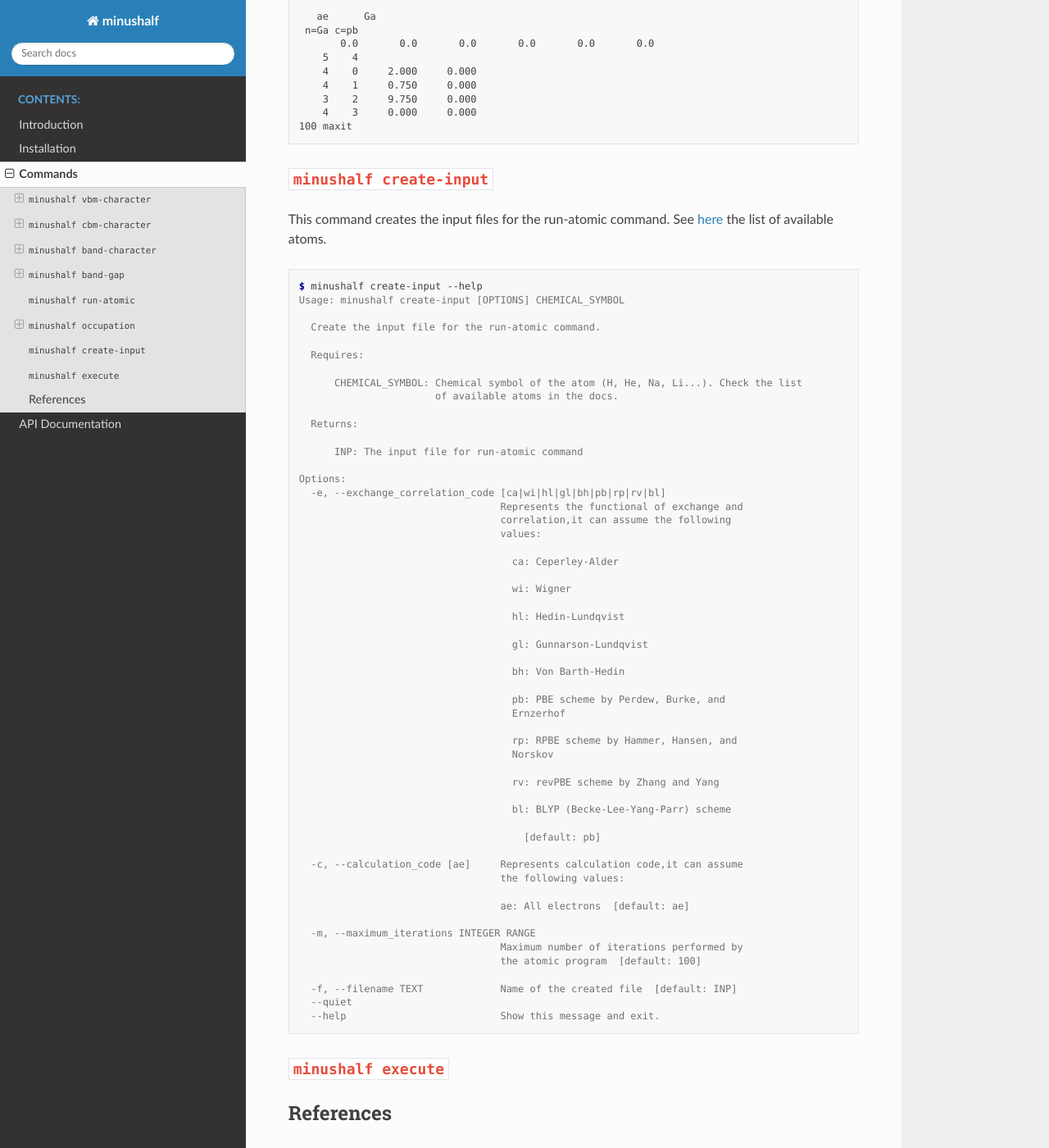
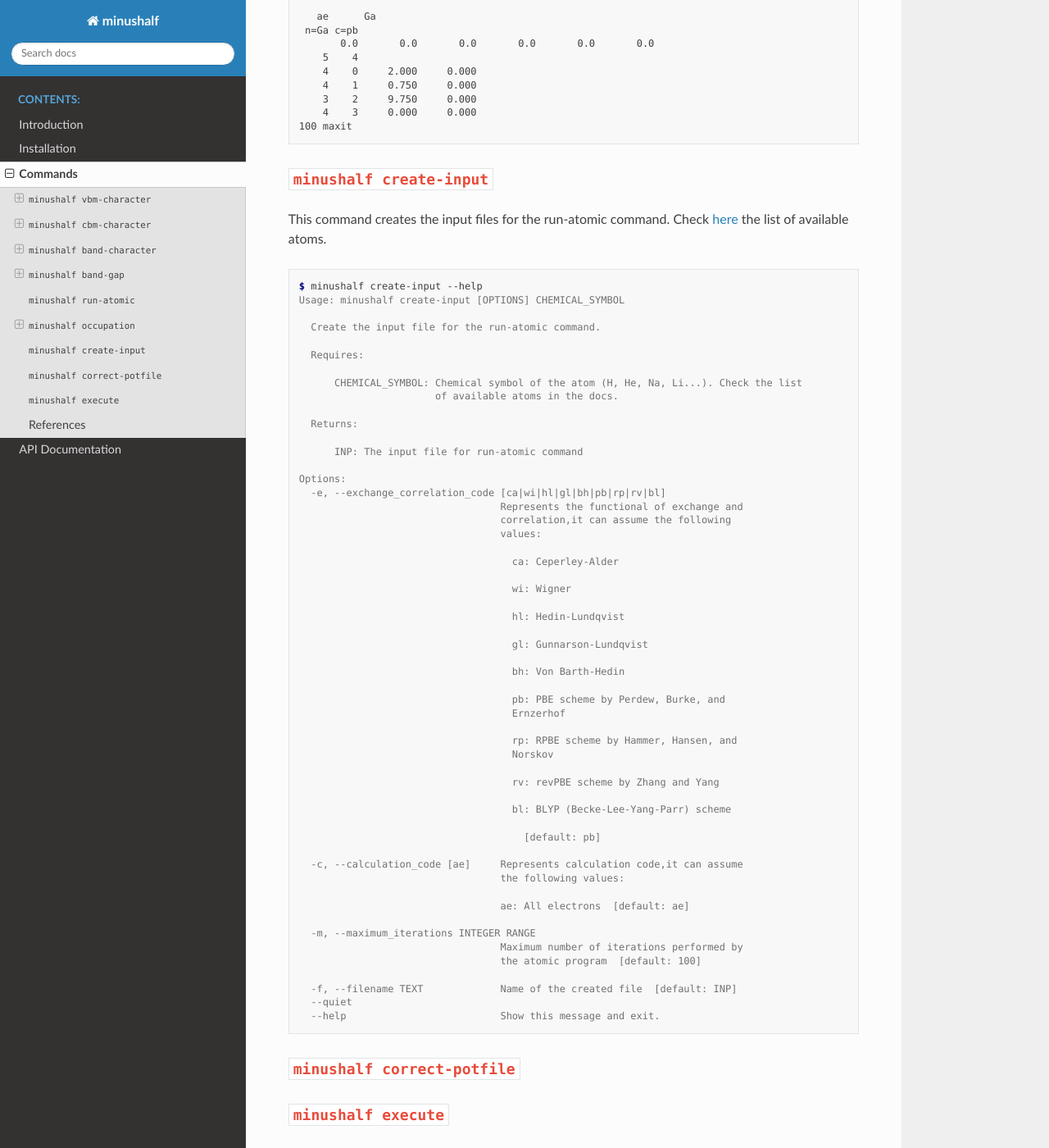
Before and after one commit to gmsn-ita/minushalf, a Sphinx documentation site: the page built from docs/source/commands.rst, in a window 1280 px wide and 1400 px high, scrolled down 6914 px. Shown: the whole window at 82% size. Built offline with Sphinx 7.4.7 and the Read the Docs theme 2.0.0, drawn with Linux system fonts in a browser that asks for light colours.

Commit message:
[feat]: Adding correct-potfile section

```diff
--- a/docs/source/commands.rst
+++ b/docs/source/commands.rst
@@ -650,7 +650,7 @@ input file with the occupation in the :math:`p` and :math:`d` orbitals, as shown
 ``minushalf create-input``
 ^^^^^^^^^^^^^^^^^^^^^^^^^^^^
 
-This command creates the input files for the run-atomic command. See :ref:`here <atoms_list>` the list of available atoms.
+This command creates the input files for the run-atomic command. Check :ref:`here <atoms_list>` the list of available atoms.
 
 .. code-block:: console
 
@@ -709,6 +709,10 @@ This command creates the input files for the run-atomic command. See :ref:`here
       --quiet
       --help                          Show this message and exit.
 
+
+``minushalf correct-potfile``
+^^^^^^^^^^^^^^^^^^^^^^^^^^^^
+
 ``minushalf execute``
 ^^^^^^^^^^^^^^^^^^^^^^^^^^^^
 
```
